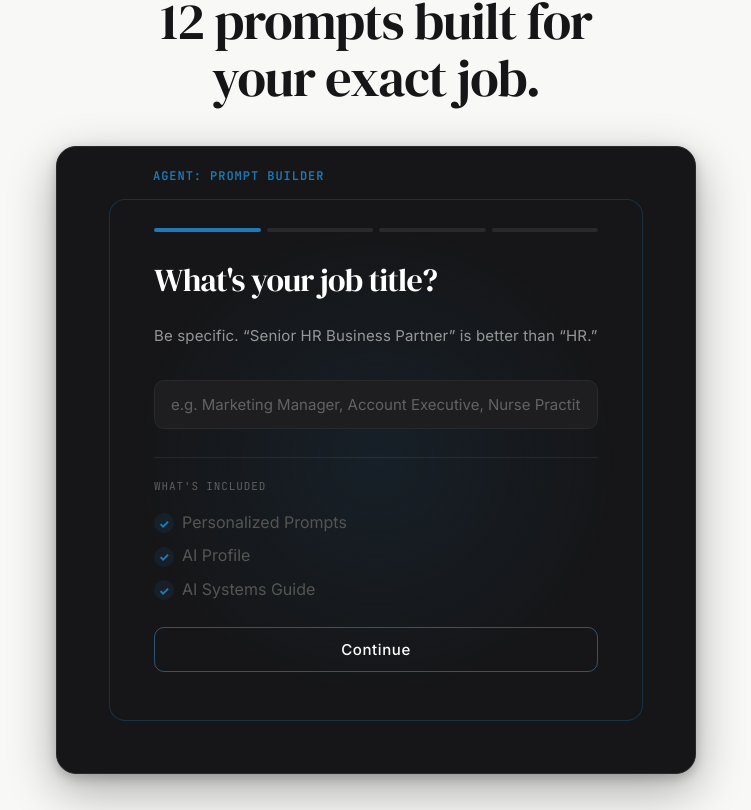
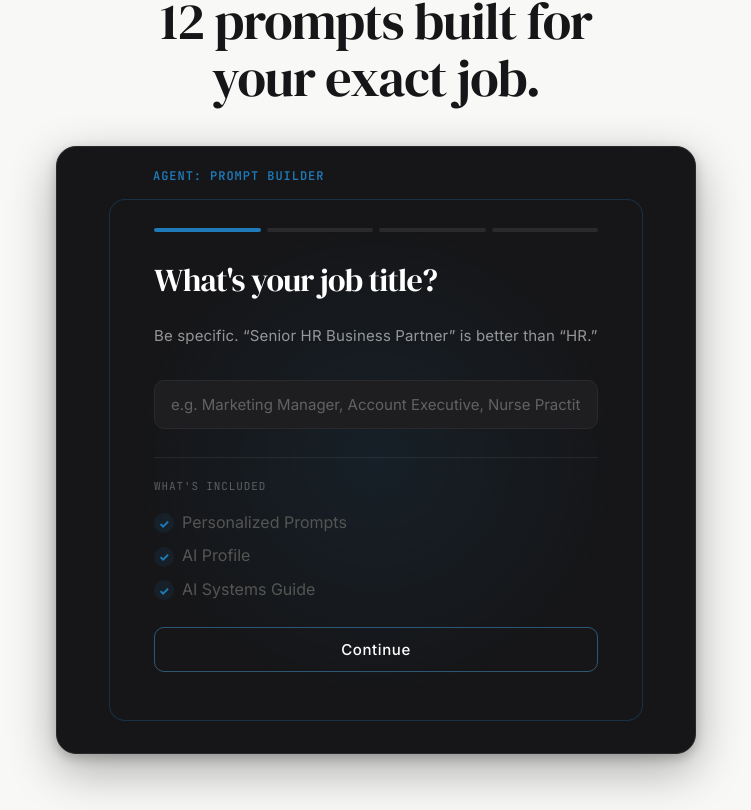
Before and after one commit to coolcalvin457-tech/agent-timesaver-nextjs, a Next.js app: page / in a window 1280 px wide. Shown: the part 1790-2600 px from the top of the page, without its empty margins (264-1015 px from the left). Built offline with nearby package versions, Linux system fonts and the light colour scheme.

Commit message:
Balance pb-frame bottom padding against absolute label at top

```diff
--- a/app/globals.css
+++ b/app/globals.css
@@ -1946,9 +1946,9 @@ input, textarea {
   color: rgba(77,163,224,0.9);
 }
 
-/* Uniform 52px on all four sides — matches the top label gap */
+/* Top/sides 52px — bottom reduced to visually balance the absolute-positioned label at the top */
 .pb-frame-body {
-  padding: 52px;
+  padding: 52px 52px 32px;
 }
 
 /* Choose File button hover */
```
